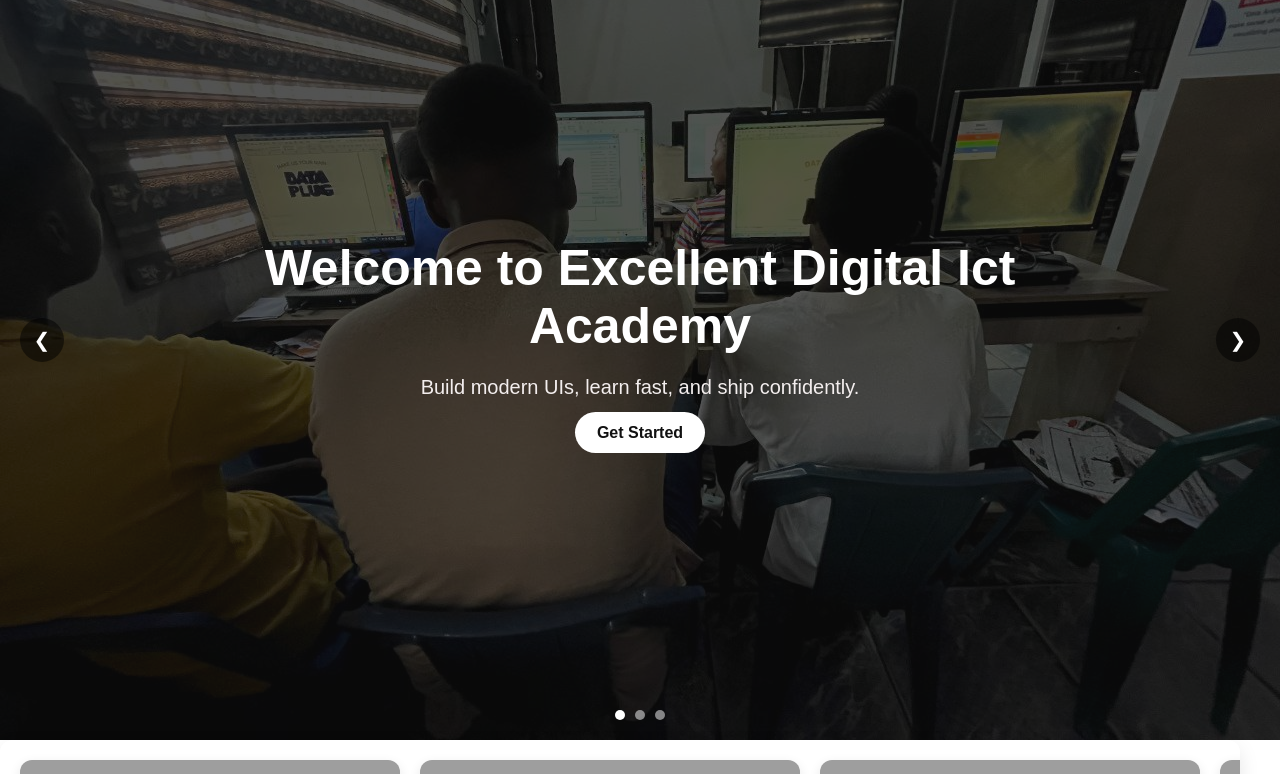
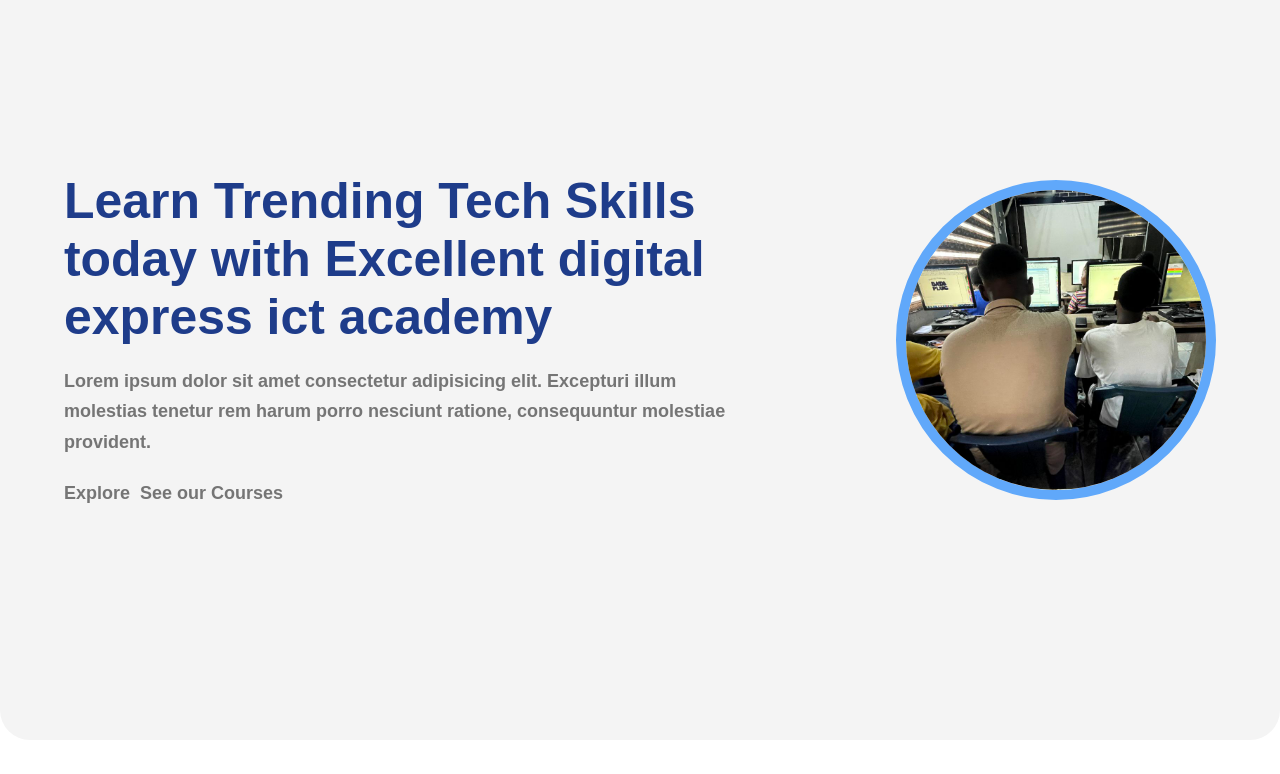
Before and after one commit to Mvtech-africa/Excellent-Digital-Academy, a Flask app: page / in a window 1280 px wide. Shown: the part 60-834 px from the top of the page. Run offline with Flask 3, Linux system fonts and the light colour scheme; grey boxes are pictures that could not be loaded.

Commit message:
modified forms

```diff
--- a/static/CSS/style.css
+++ b/static/CSS/style.css
@@ -634,162 +634,99 @@ header {
 /* ----------------------------- hero styling ------------------------- */
 
 .hero {
-  position: relative;
+  height: 100vh;
   width: 100%;
-  height: 100vh;
-  overflow: hidden;
+  display: flex;
+  /* padding-top: 30px; */
+  align-items: center;
+  background-color: var(--grey-bg-color);
+  border-radius: 0 0 30px 30px;
 }
 
 
-/* SLIDES TRACK */
-.slides {
+.hero-main-section {
   display: flex;
-  height: 100%;
-  transition: transform 0.7s ease-in-out;
-  will-change: transform;
+  align-items: center;
+  justify-content: space-between;
+  gap: 30px;
+}
+
+
+.hero-detail {
+  display: flex;
+  flex-direction: column;
+  gap: 20px;
+  width: 700px;
+}
+
+
+.hero-detail h1 {
+  font-size: var(--font-50);
+  color: var(--primary-color-900);
+}
+
+
+
+.hero-detail p {
+  font-size: var(--font-18);
+  color: var(--text-color-5);
+  font-weight: 600;
+}
+
+
+
+.hero-image {
+  width: 300px;
+  height: 300px;
+  border-radius: 1000px;
+  overflow: hidden;
+  animation: h-animate 3s ease infinite;
+  border: 10px solid var(--primary-color-400);
 }
 
 
 
 
-/* EACH SLIDE */
-.slide {
-  flex: 0 0 100%; /* each slide takes full width */
-  height: 100%;
-  position: relative;
-  display: grid;
-  place-items: center;
-  overflow: hidden;
-}
+@keyframes h-animate {
+  0% , 50% {
+    transform: translateY(0);
+  }
 
-
-
-
-.slide img {
-  position: absolute;
-  inset: 0;
-  width: 100%;
-  height: 100%;
-  object-fit: cover;
-  z-index: 0;
+  80% {
+    transform: translateY(20px);
+  }
 }
 
 
 
 
 
-.overlay {
-  position: absolute;
-  inset: 0;
-  background: rgba(14, 14, 14, 0.711);
-  z-index: 1;
+
+.hero-image img {
+  object-fit: contain;
+  height: 100%;
+  width: 100%;
+  transform: scale(1.5);
 }
 
 
 
-.content {
-  position: relative;
-  z-index: 2;
-  text-align: center;
-  color: var(--white-color);
-  padding: 20px;
-  width: 70%;
-}
-
-
-
-.content h1 {
-  font-size: var(--font-50);
-  margin-bottom: 15px;
-  color: var(--text-color-1);
-}
-
-
-
-.content p {
-  font-size: var(--font-20);
-  margin-bottom: 20px;
-  color: var(--text-color-2);
+.hero-btn-con {
+  display: flex;
+  align-items: center;
+  gap: 10px;
 }
 
 
 
 
-.btn {
-  padding: 12px 22px;
-  border-radius: 999px;
-  background: #fff;
-  color: #111;
-  text-decoration: none;
-  font-weight: bold;
-  transition: 0.3s;
-}
 
 
 
-.btn:hover {
-  background: #111;
-  color: #fff;
-}
 
 
 
-/* ARROWS */
-.arrow {
-  position: absolute;
-  top: 50%;
-  transform: translateY(-50%);
-  width: 44px;
-  height: 44px;
-  border-radius: 50%;
-  border: none;
-  background: rgba(0, 0, 0, 0.5);
-  color: #fff;
-  font-size: 20px;
-  cursor: pointer;
-  z-index: 3;
-  display: grid;
-  place-items: center;
-}
 
-
-
-.arrow.prev {
-  left: 20px;
-}
-
-
-.arrow.next {
-  right: 20px;
-}
-
-
-
-/* DOTS */
-.dots {
-  position: absolute;
-  left: 50%;
-  bottom: 20px;
-  transform: translateX(-50%);
-  display: flex;
-  gap: 10px;
-  z-index: 3;
-}
-
-
-.dot {
-  width: 10px;
-  height: 10px;
-  border-radius: 50%;
-  background: rgba(255, 255, 255, 0.5);
-  border: 0;
-  cursor: pointer;
-}
-
-
-.dot.active {
-  background: #fff;
-}
 
 
 
@@ -999,6 +936,12 @@ header {
 
 /* ------------------------------- Courses styling ---------------------------- */
 
+.carousel-main-con {
+  display: flex;
+  align-items: center;
+  justify-content: center;
+  padding:40px 20px;
+}
 
 .carousel-container {
       width: 95%;
@@ -1006,9 +949,8 @@ header {
       position: relative;
       background: #fff;
       border-radius: 12px;
-      box-shadow: 0 8px 20px rgba(0,0,0,0.1);
-      padding: 20px;
-      overflow: hidden;
+      /* box-shadow: 0 8px 20px rgba(0,0,0,0.1); */
+      overflow-x: hidden;
     }
 
     .carousel {
--- a/templates/index.html
+++ b/templates/index.html
@@ -138,59 +138,50 @@
 
     <!-- ------------------------------Hero Section ------------------------------------- -->
 
-    <section class="hero" id="hero">
-      <div class="slides" id="slides">
-        <!-- Slide 1 -->
-        <div class="slide">
-          <img src="../static/images/photo_2025-09-29_13-59-12.jpg" alt="" />
-          <div class="overlay"></div>
-          <div class="content">
-            <h1>Welcome to Excellent Digital Ict Academy</h1>
-            <p>Build modern UIs, learn fast, and ship confidently.</p>
-            <a class="btn" href="#">Get Started</a>
-          </div>
-        </div>
-
-        <!-- Slide 2 -->
-        <div class="slide">
-          <img src="{{url_for('static', filename='images/photo_2025-09-29_13-59-16.jpg')}}" alt="" />
-          <div class="overlay"></div>
-          <div class="content">
-            <h1>Learn & Build</h1>
-            <p>Hands-on tutorials and real projects to level up.</p>
-            <a class="btn" href="#">See Courses</a>
-          </div>
-        </div>
-
-        <!-- Slide 3 -->
-        <div class="slide">
-          <img src="{{url_for('static', filename='images/photo_2025-09-29_13-59-16.jpg')}}" alt="" />
-          <div class="overlay"></div>
-          <div class="content">
-            <h1>Join Our Academy</h1>
-            <p>Collaborate, get feedback, and grow with Us</p>
-            <a class="btn" href="#">Sign Up</a>
-          </div>
-        </div>
-      </div>
 
 
 
 
-      <!-- Controls -->
-      <button class="arrow prev" id="prev">&#10094;</button>
-      <button class="arrow next" id="next">&#10095;</button>
-
-      <!-- Dots -->
-      <div class="dots" id="dots"></div>
-    </section>
+    <section class="hero">
+      <div class="hero-main-section  container-1">
 
 
+        <div class="hero-detail">
+          <h1>Learn Trending Tech Skills today with Excellent digital express ict academy</h1>
+          <p>Lorem ipsum dolor sit amet consectetur adipisicing elit. Excepturi illum molestias tenetur rem harum porro nesciunt ratione, consequuntur molestiae provident.</p>
+
+          <div class="hero-btn-con">
+
+            <a href="">
+              <div class="h-btn-1">
+                <p>Explore</p>
+              </div>
+            </a>
+
+
+            <a href="">
+              <div class="h-btn-2">
+                <p>See our Courses</p>
+              </div>
+            </a>
+
+          </div>
+
+        </div>
+
+
+        <div class="hero-image">
+          <img src="../static/images/photo_2025-09-29_13-59-12.jpg" alt="">
+        </div>
+
+      </div>
+    </section>
 
 
     <!-- ----------------------------------course section ---------------------------- -->
 
-    <div class="carousel-container">
+    <div class="carousel-main-con">
+      <div class="carousel-container">
       <div class="carousel" id="carousel">
         <a href="#" class="carousel-item">
           <img src="https://picsum.photos/400/200?random=1" alt="Course 1">
@@ -238,7 +229,8 @@
       <button class="nav-btn" id="prevBtn">&#10094;</button>
       <button class="nav-btn" id="nextBtn">&#10095;</button>
     </div>
-  </div>
+    </div>
+    </div>
 
 
 
@@ -250,5 +242,6 @@
 
 
     <script src="{{url_for('static',  filename='JS/main.js')}}"></script>
+
   </body>
 </html>
--- a/templates/signin.html
+++ b/templates/signin.html
@@ -53,7 +53,7 @@
 
 
 
-                <button>SignUp</button>
+                <button>SignIn</button>
             </form>
 
             <p>Don't have an account? <a href="{{url_for('signup')}}">SignUp</a></p>
```
Also changed, not shown: static/JS/main.js (+20 -70 lines), templates/signup.html (+25 -20 lines).
